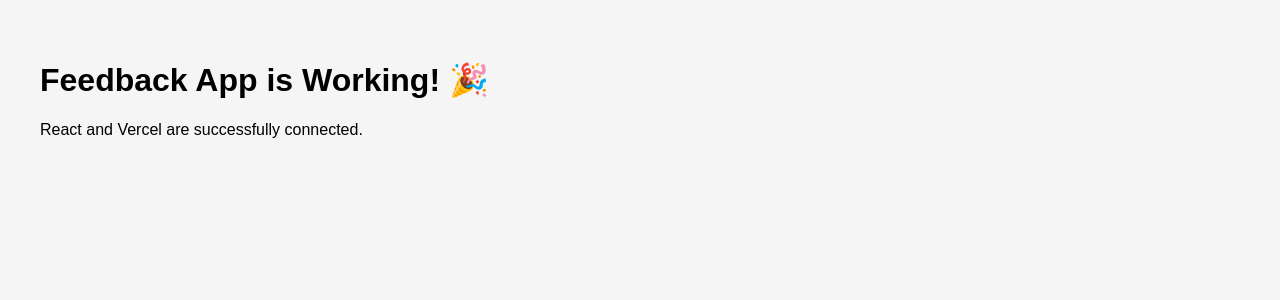
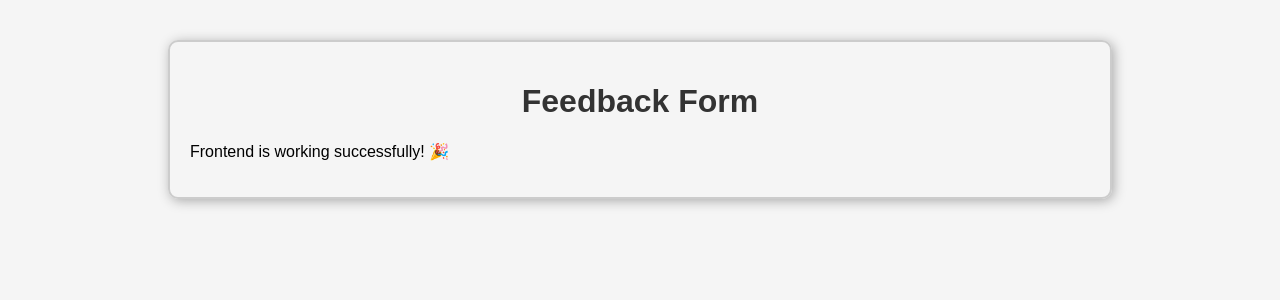
Before and after one commit to yathishnasj/Feedback, a React (Vite) app: page / in a window 1280 px wide. Shown: the top 300 px of the page. Built offline with nearby package versions, Linux system fonts and the light colour scheme.

Commit message:
Update App component structure and styling

```diff
--- a/src/App.jsx
+++ b/src/App.jsx
@@ -1,8 +1,10 @@
+import "./App.css";
+
 function App() {
   return (
-    <div style={{ padding: "40px", fontFamily: "Arial" }}>
-      <h1>Feedback App is Working! 🎉</h1>
-      <p>React and Vercel are successfully connected.</p>
+    <div className="container">
+      <h1>Feedback Form</h1>
+      <p>Frontend is working successfully! 🎉</p>
     </div>
   );
 }
```
